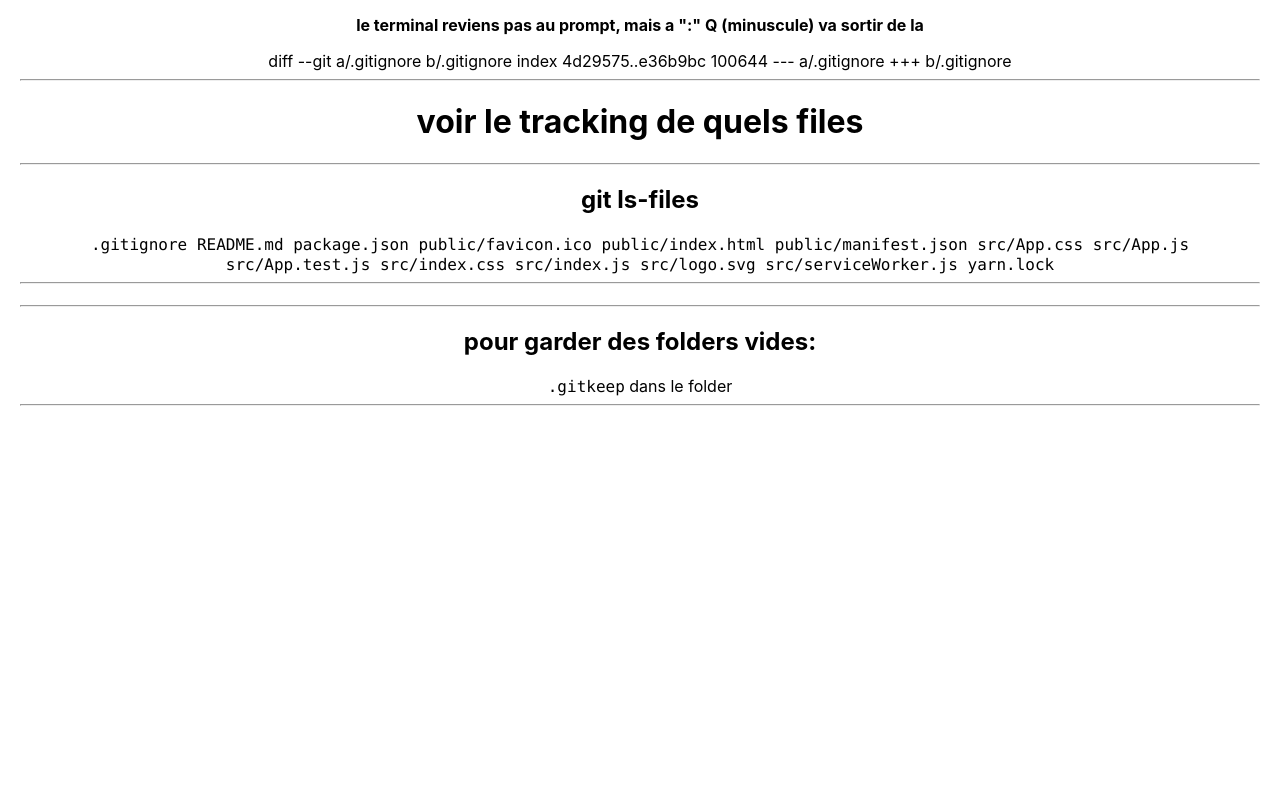
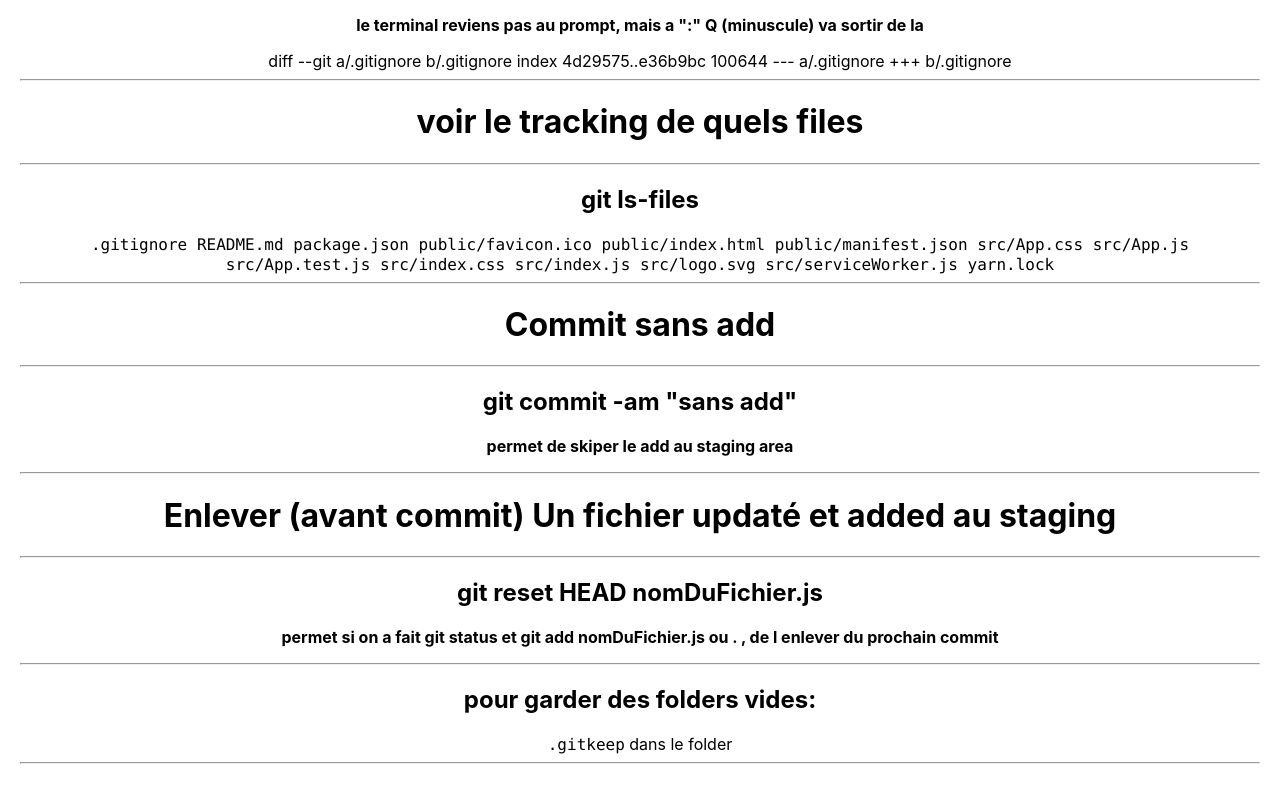
Before and after one commit to axe-z/git, a React (Create React App) app: page / in a window 1280 px wide. Shown: the part 1681-2473 px from the top of the page. Before the commit the page ends 2115 px from the top, so only its background shows below. Built offline with nearby package versions, Linux system fonts and the light colour scheme.

Commit message:
add readme

```diff
--- a/src/App.js
+++ b/src/App.js
@@ -85,10 +85,19 @@ index 4d29575..e36b9bc 100644
         src/serviceWorker.js yarn.lock
       </code>
       <hr />
-      <h1> </h1>
+      <h1>Commit sans add</h1>
       <hr />
-      <h2> </h2>
-      <code />
+      <h2> git commit -am "sans add"</h2>
+      <p>permet de skiper le add au staging area</p>
+      <hr />
+      <h1>Enlever (avant commit) Un fichier updaté et added au staging</h1>
+      <hr />
+      <h2> git reset HEAD nomDuFichier.js</h2>
+      <p>
+        permet si on a fait git status et git add nomDuFichier.js ou . , de l enlever du prochain
+        commit
+      </p>
+      <hr />
       {/* // */}
       {/* // */}
       {/* // */}
```
Also changed, not shown: 1 other file (tests, documents, lock files or other folders).
